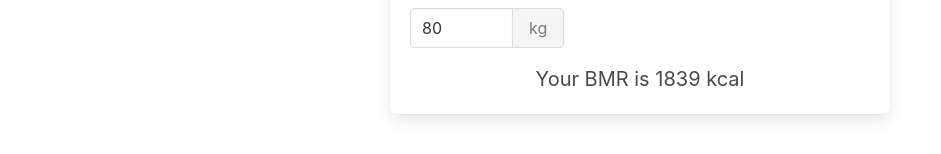
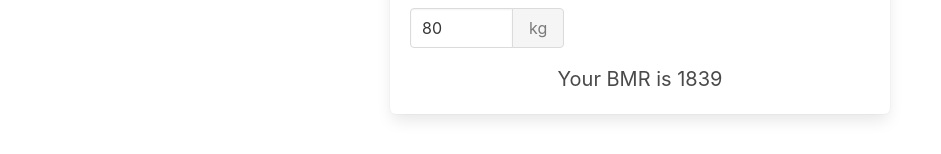
Before and after one commit to disco-trooper/shreddify, a Vue app: page /bmr-calculator in a window 1280 px wide. Shown: the part 540-694 px from the top of the page, without its empty margins (0-941 px from the left). Built offline with nearby package versions, Linux system fonts and the light colour scheme.

Commit message:
Add tooltips

```diff
--- a/src/views/BMRCalculator.vue
+++ b/src/views/BMRCalculator.vue
@@ -1,7 +1,18 @@
 <template>
   <div>
-    <div class="box" id="box">
-      <h1 class="has-text-centered title">BMR Calculator</h1>
+    <div class="box">
+      <h1 class="has-text-centered title">
+        <b-tooltip
+          label="Basal metabolic rate (BMR) is defined as the rate at which your body uses energy when you are resting in order to keep vital functions going such as breathing."
+          position="is-bottom"
+          size="is-large"
+          multilined
+          type="is-info"
+        >
+          <span>BMR</span>
+        </b-tooltip>
+        Calculator
+      </h1>
       <section>
         <!-- Units selected? -->
         <b-field label="Which units?">
@@ -161,11 +172,17 @@
         </b-field>
       </section>
       <div class="mt-4 is-size-5 has-text-centered">
-        {{
-          !bodyfatSelected
-            ? `Your BMR is ${getBMR} kcal`
-            : `Your BMR is ${getBFBMR} kcal`
-        }}
+        Your
+        <b-tooltip
+          label="Basal metabolic rate (BMR) is defined as the rate at which your body uses energy when you are resting in order to keep vital functions going such as breathing."
+          position="is-bottom"
+          size="is-large"
+          multilined
+          type="is-info"
+        >
+          <span>BMR</span>
+        </b-tooltip>
+        is {{ bodyfatSelected ? getBFBMR : getBMR }}
       </div>
     </div>
   </div>
@@ -242,9 +259,10 @@ export default {
 </script>
 
 <style lang="scss" scoped>
-#box {
+.box {
   max-width: 500px;
   margin: 0 auto;
+  margin-bottom: 100px;
 }
 
 .age {
```
